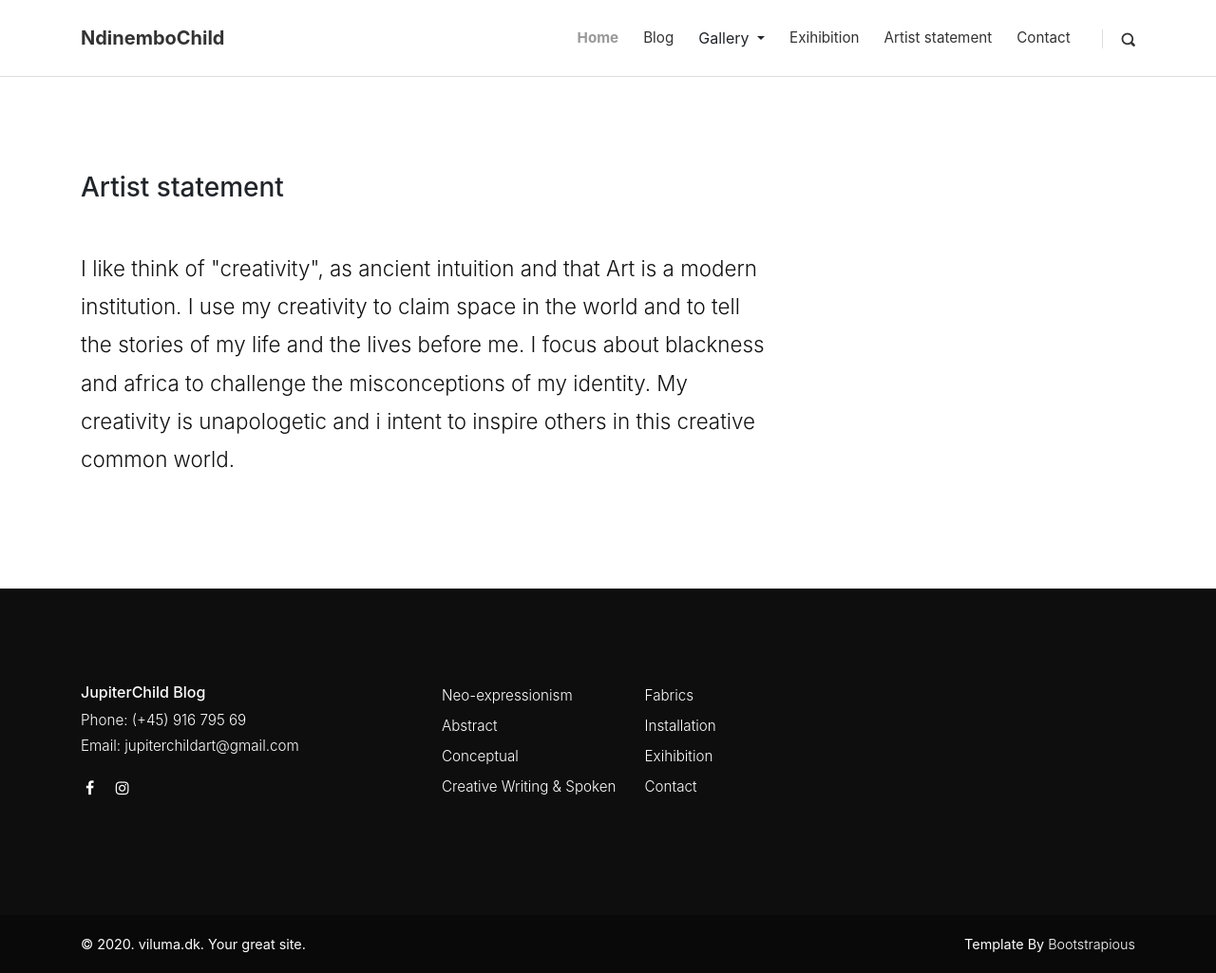
After one commit to viseerup/jupyterchild, a Django app: page /artstatement/ in a window 1280 px wide. The commit adds this page. Shown: the whole page at 95% size. Run offline with Django 3.2, Linux system fonts and the light colour scheme; data that the repository does not hold is empty; parts of the project's set-up code (start-up, migrations or seed data) failed here and were passed over; some libraries are stand-ins or nearby versions.

Commit message:
created menus link and correct the sintax error

```diff
--- a/blog/urls.py
+++ b/blog/urls.py
@@ -1,41 +1,42 @@
 """blog URL Configuration
 
 The `urlpatterns` list routes URLs to views. For more information please see:
-    https://docs.djangoproject.com/en/3.0/topics/http/urls/
+	https://docs.djangoproject.com/en/3.0/topics/http/urls/
 Examples:
 Function views
-    1. Add an import:  from my_app import views
-    2. Add a URL to urlpatterns:  path('', views.home, name='home')
+	1. Add an import:  from my_app import views
+	2. Add a URL to urlpatterns:  path('', views.home, name='home')
 Class-based views
-    1. Add an import:  from other_app.views import Home
-    2. Add a URL to urlpatterns:  path('', Home.as_view(), name='home')
+	1. Add an import:  from other_app.views import Home
+	2. Add a URL to urlpatterns:  path('', Home.as_view(), name='home')
 Including another URLconf
-    1. Import the include() function: from django.urls import include, path
-    2. Add a URL to urlpatterns:  path('blog/', include('blog.urls'))
+	1. Import the include() function: from django.urls import include, path
+	2. Add a URL to urlpatterns:  path('blog/', include('blog.urls'))
 """
 from django.conf import settings
 from django.conf.urls.static import static
 from django.contrib import admin
 from django.urls import path, include
 
-from posts.views import index, blog, post, search, post_update, post_delete, post_create, contact,category,signupRedirect
+from posts.views import index, blog, post, search, post_update, post_delete, post_create, contact,category,signupRedirect, artstatement
 
 
 urlpatterns = [
-    path('admin/', admin.site.urls),
-    path('',index),
-    path('blog/', blog, name='post-list'),
-    path('search/', search, name='search'),
-    path('post/<id>/', post, name='post-detail'),
-    path('post/<id>/update/', post_update, name='post-update'),
-    path('post/<id>/delete/', post_delete, name='post-delete'),
-    path('create/', post_create, name='post_create'),
-    path('contact/', contact, name='contact'),
-    path('category/', category, name='category'),
-    path('tinymce/', include('tinymce.urls')),
-    path('ckeditor/', include('ckeditor_uploader.urls')),
-    path('accounts/', include('allauth.urls')),
-    path('accounts/signup', signupRedirect, name='signup'),
+	path('admin/', admin.site.urls),
+	path('',index),
+	path('blog/', blog, name='post-list'),
+	path('search/', search, name='search'),
+	path('post/<id>/', post, name='post-detail'),
+	path('post/<id>/update/', post_update, name='post-update'),
+	path('post/<id>/delete/', post_delete, name='post-delete'),
+	path('create/', post_create, name='post_create'),
+	path('contact/', contact, name='contact'),
+	path('artstatement/', artstatement, name='artstatement'),
+	path('category/', category, name='category'),
+	path('tinymce/', include('tinymce.urls')),
+	path('ckeditor/', include('ckeditor_uploader.urls')),
+	path('accounts/', include('allauth.urls')),
+	path('accounts/signup', signupRedirect, name='signup'),
 ]
 
 if settings.DEBUG:
--- a/posts/views.py
+++ b/posts/views.py
@@ -180,6 +180,12 @@ def contact(request):
 
 
 
+def artstatement(request):
+	latest_post = Post.objects.order_by('-timestamp')[0:3]
+	return render(request, 'artstatiment.html', {'latest_post':latest_post})
+
+
+
 
 def signupRedirect(request):
 
@@ -202,6 +208,7 @@ def category(request):
 	elif 'Conceptual' in request.GET:
 		queryset = Post.objects.filter(categories__title='Conceptual')
 
+
 	elif 'Fabrics' in request.GET:
 		queryset = Post.objects.filter(categories__title='Fabrics')
 
--- /dev/null
+++ b/templates/artstatiment.html
@@ -0,0 +1,22 @@
+{% extends 'base.html' %}
+{% load static %}
+ {% block content %}
+
+   <section class="intro">
+      <div class="container">
+        <div class="row">
+          <div class="col-lg-8">
+            <h2 class="h3 mb-5 text-big">Artist statement</h2>
+
+            <p class="text-big">
+              I like think of "creativity", as ancient intuition and that Art is a modern institution.
+I use my creativity to claim space in the world and to tell the stories of my life and the lives before me. I focus about blackness and africa to challenge the misconceptions of my identity. My creativity is unapologetic and i intent  to inspire others in this creative common world.
+</p>
+          </div>
+        </div>
+      </div>
+    </section>
+
+
+
+  {% endblock content %}
--- a/templates/footer.html
+++ b/templates/footer.html
@@ -31,7 +31,7 @@
               <ul class="list-unstyled">
                 <li> <a href="{% url 'category' %}?Fabrics">Fabrics</a></li>
                 <li> <a href="{% url 'category' %}?Installation">Installation</a></li>
-                <li> <a href="#">About</a></li>
+                <li> <a href="{% url 'category' %}?Exihibition">Exihibition</a></li>
                 <li> <a href="/contact">Contact</a></li>
               </ul>
             </div>
@@ -51,7 +51,7 @@
         <div class="container">
           <div class="row">
             <div class="col-md-6">
-              <p>&copy; 2020. All rights reserved. Your great site.</p>
+              <p>&copy; 2020. viluma.dk. Your great site.</p>
             </div>
             <div class="col-md-6 text-right">
               <p>Template By <a href="https://bootstrapious.com/p/bootstrap-carousel" class="text-white">Bootstrapious</a>
--- a/templates/head.html
+++ b/templates/head.html
@@ -2,7 +2,7 @@
   <head>
     <meta charset="utf-8">
     <meta http-equiv="X-UA-Compatible" content="IE=edge">
-    <title>Bootstrap Blog - B4 Template by Bootstrap Temple</title>
+    <title>Jupiterchildart</title>
     <meta name="description" content="">
     <meta name="viewport" content="width=device-width, initial-scale=1">
     <meta name="robots" content="all,follow">
--- a/templates/header.html
+++ b/templates/header.html
@@ -31,8 +31,7 @@
               </li>
                <li class="nav-item"><a href="/blog"  class="nav-link ">Blog</a>
               </li>
-               <li class="nav-item"><a href="/contact"  class="nav-link ">Contact</a>
-              </li>
+
               <li class="nav-item"><div class="dropdown">
                 <a class="btn btn-default dropdown-toggle" href="/category" name="q" role="button" id="dropdownMenuLink" data-toggle="dropdown" aria-haspopup="true" aria-expanded="false">
                  Gallery
@@ -50,6 +49,14 @@
 
 
 
+
+               <li class="nav-item"><a href="{% url 'category' %}?Exihibition"  class="nav-link ">Exihibition</a>
+              </li>
+               <li class="nav-item"><a href="/artstatement"  class="nav-link ">Artist statement</a>
+              </li>
+
+              <li class="nav-item"><a href="/contact"  class="nav-link ">Contact</a>
+              </li>
               {% if request.user.is_staff %}
                <li class="nav-item"><a href="{% url 'post_create' %}" class="nav-link ">Create</a>
               </li>
```
Also changed, not shown: blog/settings.py (+2 -7 lines), templates/index.html (+4 -4 lines).
